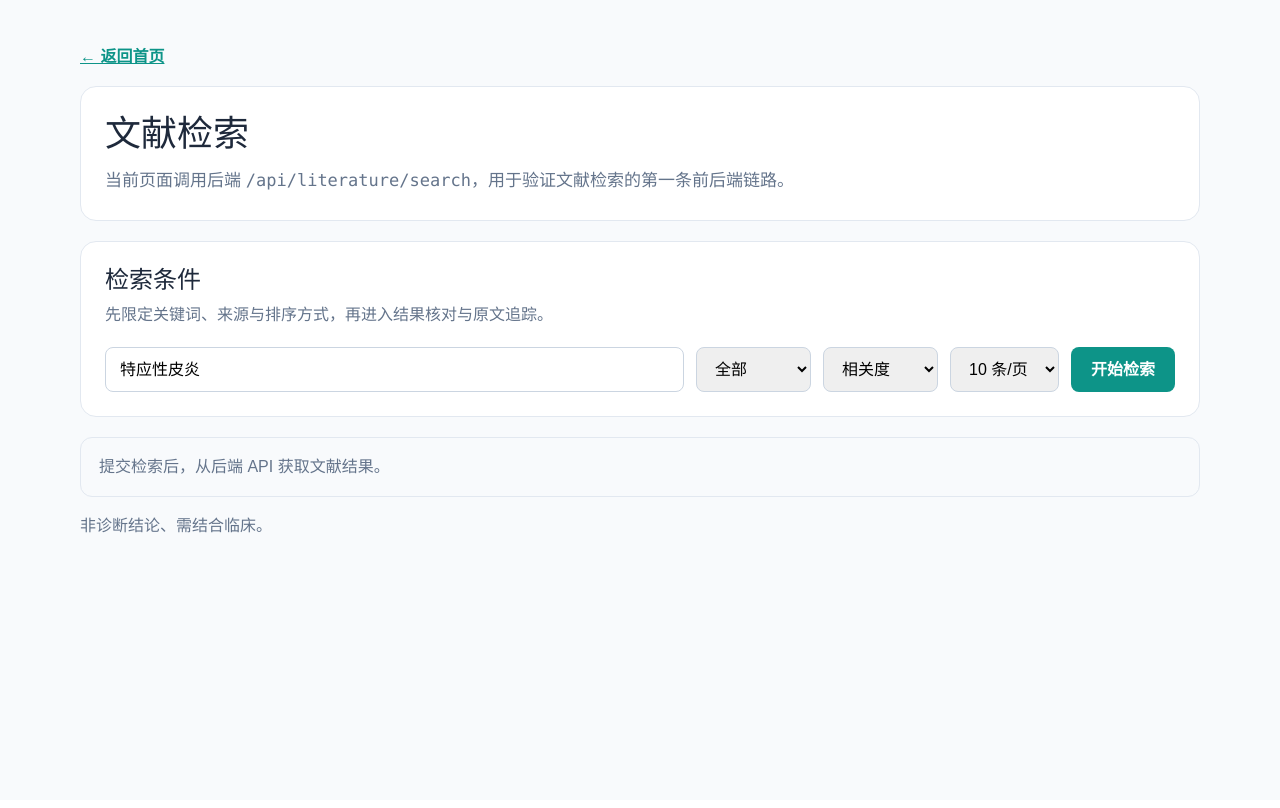
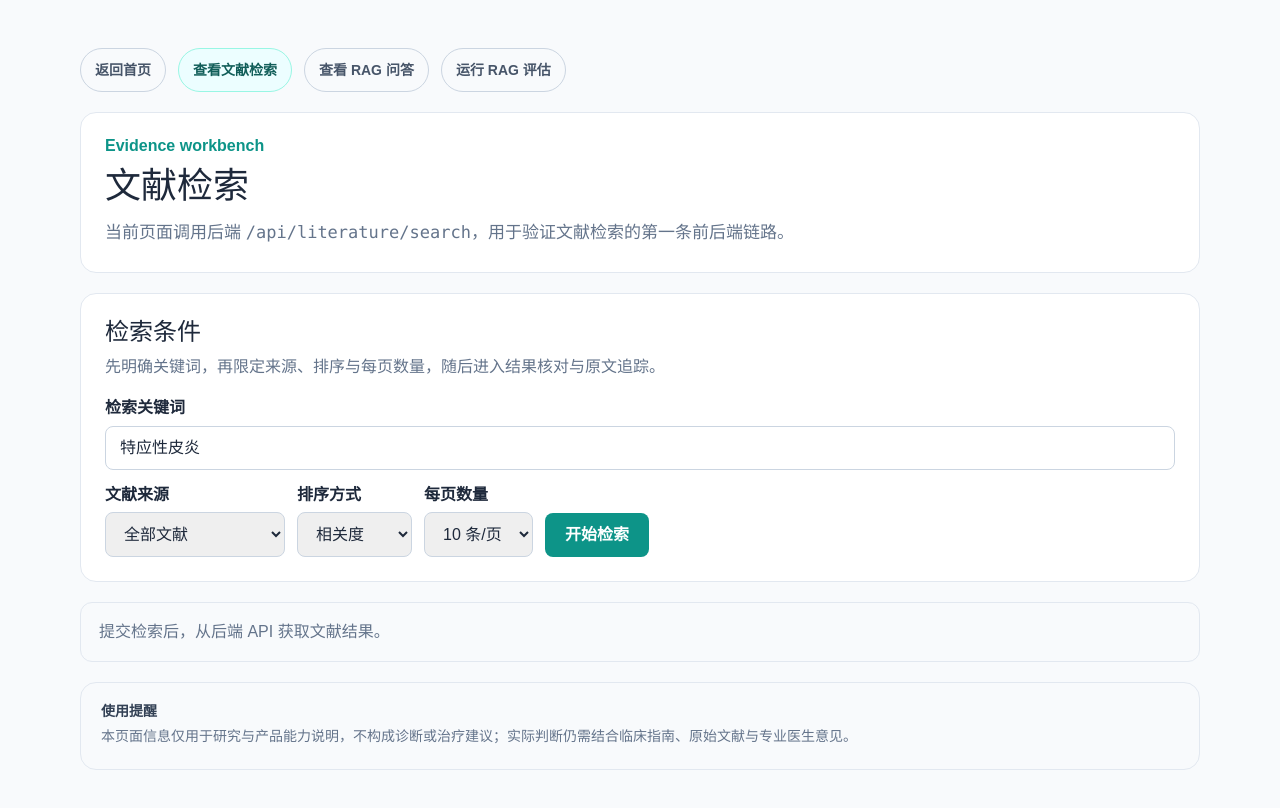
Before and after one commit to 0Dy6h/qiyan-nexus, a Next.js app in the folder frontend/: page /literature in a window 1280 px wide. Shown: the top 808 px of the page. Built offline with nearby package versions, Linux system fonts and the light colour scheme.

Commit message:
feat(frontend): align literature and rag evidence workbench UX

```diff
--- a/frontend/app/literature/page.tsx
+++ b/frontend/app/literature/page.tsx
@@ -1,16 +1,45 @@
 import LiteratureSearchClient from "../../components/LiteratureSearchClient";
+import { getComplianceNavigationLinks } from "../../lib/compliance-page";
 import { getSurfaceSectionStyle } from "../../lib/ui/surfaces";
 
 export default function LiteraturePage() {
+  const navigationLinks = getComplianceNavigationLinks();
+
   return (
-    <main style={{ minHeight: "100vh", background: "#f8fafc", padding: 48 }}>
+    <main style={{ minHeight: "100vh", background: "#f8fafc", padding: "clamp(20px, 4vw, 48px)" }}>
       <section style={{ maxWidth: 1120, margin: "0 auto", display: "grid", gap: 20 }}>
-        <a href="/" style={{ color: "#0d9488", fontWeight: 700 }}>
-          ← 返回首页
-        </a>
+        <nav aria-label="工作台导航" style={{ display: "flex", gap: 12, flexWrap: "wrap" }}>
+          {navigationLinks.map((link) => {
+            const isCurrent = link.href === "/literature";
+
+            return (
+              <a
+                key={link.href}
+                href={link.href}
+                aria-current={isCurrent ? "page" : undefined}
+                style={{
+                  display: "inline-flex",
+                  alignItems: "center",
+                  borderRadius: 999,
+                  background: isCurrent ? "#ecfeff" : "transparent",
+                  border: `1px solid ${isCurrent ? "#99f6e4" : "#cbd5e1"}`,
+                  color: isCurrent ? "#115e59" : "#475569",
+                  fontSize: 14,
+                  fontWeight: isCurrent ? 700 : 600,
+                  padding: "10px 14px",
+                  textDecoration: "none",
+                  minHeight: 44,
+                }}
+              >
+                {link.label}
+              </a>
+            );
+          })}
+        </nav>
 
         <article style={getSurfaceSectionStyle()}>
           <div style={{ display: "grid", gap: 8 }}>
+            <p style={{ color: "#0d9488", fontWeight: 700, margin: 0 }}>Evidence workbench</p>
             <h1 style={{ color: "#1e293b", fontSize: 36, lineHeight: 1.3, margin: 0 }}>文献检索</h1>
             <p style={{ color: "#64748b", fontSize: 17, lineHeight: 1.7, margin: 0 }}>
               当前页面调用后端 <code>/api/literature/search</code>，用于验证文献检索的第一条前后端链路。
@@ -20,7 +49,22 @@ export default function LiteraturePage() {
 
         <LiteratureSearchClient />
 
-        <p style={{ color: "#64748b", margin: 0 }}>非诊断结论、需结合临床。</p>
+        <section
+          aria-label="使用提醒"
+          style={{
+            ...getSurfaceSectionStyle(),
+            background: "#f8fafc",
+            border: "1px solid #e2e8f0",
+            padding: 20,
+          }}
+        >
+          <div style={{ display: "grid", gap: 6 }}>
+            <p style={{ color: "#334155", fontSize: 14, fontWeight: 700, margin: 0 }}>使用提醒</p>
+            <p style={{ color: "#64748b", fontSize: 14, lineHeight: 1.7, margin: 0 }}>
+              本页面信息仅用于研究与产品能力说明，不构成诊断或治疗建议；实际判断仍需结合临床指南、原始文献与专业医生意见。
+            </p>
+          </div>
+        </section>
       </section>
     </main>
   );
--- a/frontend/components/LiteratureSearchClient.tsx
+++ b/frontend/components/LiteratureSearchClient.tsx
@@ -28,6 +28,20 @@ type SearchState = {
   isLoading: boolean;
   hasSearched: boolean;
 };
+
+const fieldLabelStyle = {
+  display: "grid",
+  gap: 8,
+  color: "#1e293b",
+  fontWeight: 700,
+} as const;
+
+const fieldControlStyle = {
+  border: "1px solid #cbd5e1",
+  borderRadius: 8,
+  fontSize: 16,
+  padding: "12px 14px",
+} as const;
 
 export default function LiteratureSearchClient() {
   const [state, setState] = useState<SearchState>({
@@ -128,69 +142,50 @@ export default function LiteratureSearchClient() {
         <div style={{ display: "grid", gap: 8, marginBottom: 20 }}>
           <h2 style={{ color: "#1e293b", fontSize: 24, margin: 0 }}>检索条件</h2>
           <p style={{ color: "#64748b", margin: 0, lineHeight: 1.6 }}>
-            先限定关键词、来源与排序方式，再进入结果核对与原文追踪。
+            先明确关键词，再限定来源、排序与每页数量，随后进入结果核对与原文追踪。
           </p>
         </div>
 
-        <form onSubmit={onSubmit} style={{ display: "flex", flexWrap: "wrap", gap: 12 }}>
+        <form onSubmit={onSubmit} style={{ display: "grid", gap: 16 }}>
+          <label style={fieldLabelStyle}>
+            检索关键词
             <input
               name="q"
               defaultValue={state.query}
               aria-label="检索关键词"
               style={{
-              flex: 1,
-              border: "1px solid #cbd5e1",
-              borderRadius: 8,
-              fontSize: 16,
+                ...fieldControlStyle,
+                width: "100%",
                 minWidth: 220,
-              padding: "12px 14px",
               }}
             />
-          <select
-            name="source"
-            defaultValue={state.source}
-            aria-label="文献来源"
-            style={{
-              border: "1px solid #cbd5e1",
-              borderRadius: 8,
-              fontSize: 16,
-              padding: "12px 14px",
-            }}
-          >
-            <option value="all">全部</option>
+          </label>
+
+          <div style={{ display: "flex", gap: 12, alignItems: "end", flexWrap: "wrap" }}>
+            <label style={fieldLabelStyle}>
+              文献来源
+              <select name="source" defaultValue={state.source} aria-label="文献来源" style={{ ...fieldControlStyle, minWidth: 180 }}>
+                <option value="all">全部文献</option>
                 <option value="cn_literature">中文文献</option>
                 <option value="pubmed">PubMed</option>
               </select>
-          <select
-            name="sort"
-            defaultValue={state.sort}
-            aria-label="排序方式"
-            style={{
-              border: "1px solid #cbd5e1",
-              borderRadius: 8,
-              fontSize: 16,
-              padding: "12px 14px",
-            }}
-          >
+            </label>
+            <label style={fieldLabelStyle}>
+              排序方式
+              <select name="sort" defaultValue={state.sort} aria-label="排序方式" style={fieldControlStyle}>
                 <option value="relevance">相关度</option>
                 <option value="year_desc">年份降序</option>
                 <option value="year_asc">年份升序</option>
               </select>
-          <select
-            name="page_size"
-            defaultValue={state.pageSize}
-            aria-label="每页数量"
-            style={{
-              border: "1px solid #cbd5e1",
-              borderRadius: 8,
-              fontSize: 16,
-              padding: "12px 14px",
-            }}
-          >
+            </label>
+            <label style={fieldLabelStyle}>
+              每页数量
+              <select name="page_size" defaultValue={state.pageSize} aria-label="每页数量" style={fieldControlStyle}>
                 <option value="5">5 条/页</option>
                 <option value="10">10 条/页</option>
                 <option value="20">20 条/页</option>
               </select>
+            </label>
             <button
               type="submit"
               disabled={state.isLoading}
@@ -207,6 +202,7 @@ export default function LiteratureSearchClient() {
             >
               {state.isLoading ? statusCopy.loadingLabel : statusCopy.submitLabel}
             </button>
+          </div>
         </form>
       </section>
 
@@ -228,11 +224,11 @@ export default function LiteratureSearchClient() {
           >
             <div style={{ display: "grid", gap: 4 }}>
               <h2 style={{ color: "#1e293b", fontSize: 24, margin: 0 }}>检索结果</h2>
-              <span>
-                共 {state.total} 条结果，第 {state.page} / {state.totalPages} 页
-              </span>
+              <p style={{ color: "#64748b", margin: 0, lineHeight: 1.6 }}>
+                共 {state.total} 条结果，第 {state.page} / {state.totalPages} 页；请优先核对来源、年份与解析状态。
+              </p>
             </div>
-            <div style={{ display: "flex", gap: 8 }}>
+            <div style={{ display: "flex", gap: 8, flexWrap: "wrap" }}>
               <button
                 type="button"
                 disabled={state.isLoading || state.page <= 1}
@@ -241,9 +237,11 @@ export default function LiteratureSearchClient() {
                   border: "1px solid #cbd5e1",
                   borderRadius: 8,
                   background: "white",
-                  color: "#0f172a",
-                  padding: "8px 12px",
-                  minHeight: 40,
+                  color: "#334155",
+                  fontSize: 14,
+                  fontWeight: 600,
+                  padding: "10px 14px",
+                  minHeight: 44,
                 }}
               >
                 上一页
@@ -253,12 +251,14 @@ export default function LiteratureSearchClient() {
                 disabled={state.isLoading || state.page >= state.totalPages}
                 onClick={() => runSearch(state.query, state.source, state.page + 1, state.pageSize, state.sort)}
                 style={{
-                  border: "1px solid #cbd5e1",
+                  border: 0,
                   borderRadius: 8,
-                  background: "white",
-                  color: "#0f172a",
-                  padding: "8px 12px",
-                  minHeight: 40,
+                  background: state.isLoading || state.page >= state.totalPages ? "#94a3b8" : "#0d9488",
+                  color: "white",
+                  fontSize: 14,
+                  fontWeight: 700,
+                  padding: "10px 14px",
+                  minHeight: 44,
                 }}
               >
                 下一页
@@ -290,7 +290,7 @@ export default function LiteratureSearchClient() {
       ) : null}
 
       {state.items.length > 0 || state.isLoading || state.error ? null : (
-        <StatusPanel message={state.hasSearched ? "未检索到匹配文献，请调整关键词或来源。" : emptyStateCopy.idle} />
+        <StatusPanel message={state.hasSearched ? "未检索到匹配文献，请调整关键词、来源或排序后重试。" : emptyStateCopy.idle} />
       )}
     </div>
   );
```
Also changed, not shown: frontend/app/rag/page.tsx (+49 -5 lines), frontend/components/RagAnswerClient.tsx (+5 -3 lines), 2 other files (tests, documents, lock files or other folders). Lines whose indentation alone changed are shown as unchanged.
